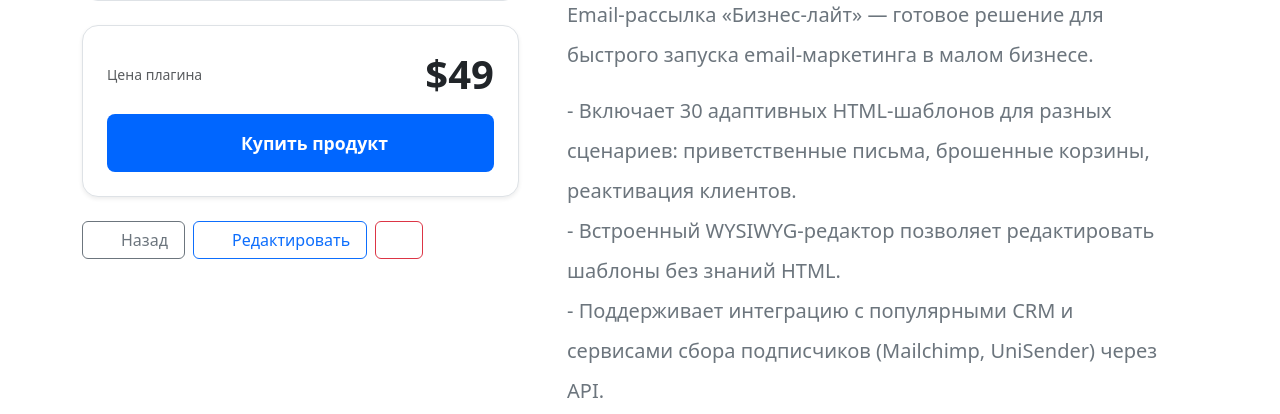
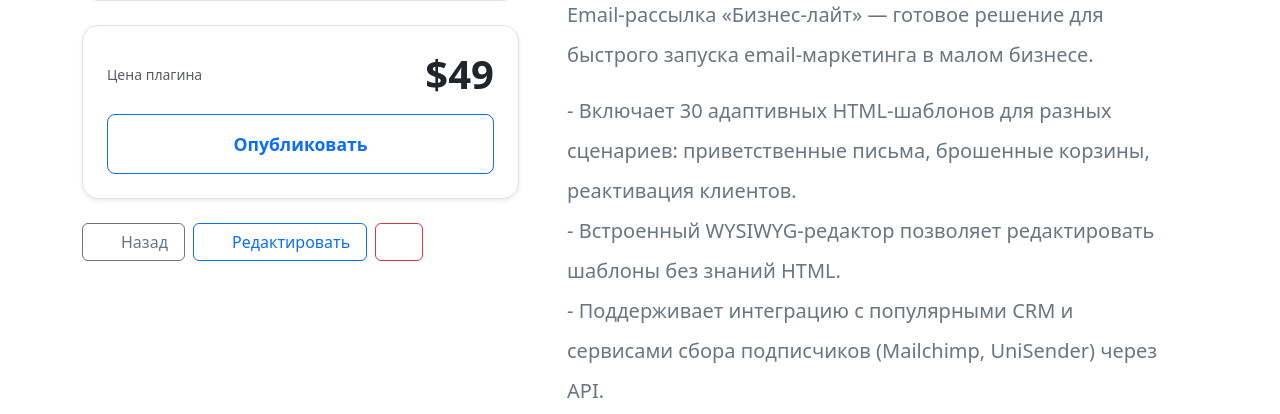
Before and after one commit to GrandBalaxon/CoreShop-Django, a Django app: page /product/1/ in a window 1280 px wide. Shown: the part 498-912 px from the top of the page. Run offline with Django 5.2, Linux system fonts and the light colour scheme; a user stored in the database is signed in; data comes from the database, SQL or seed files in the repository; parts of the project's set-up code (start-up, migrations or seed data) failed here and were passed over; some libraries are stand-ins or nearby versions.

Commit message:
feat: added change_publish_status btn to pr details page

```diff
--- a/catalog/templates/catalog/product_details.html
+++ b/catalog/templates/catalog/product_details.html
@@ -24,14 +24,25 @@
                     <!-- Цена теперь классического глубокого темного цвета -->
                     <h2 class="display-6 fw-bold text-dark mb-0">${{ product.price }}</h2>
                 </div>
-
+                {% if product.owner != user and product.is_published %}
                     <a href="#" class="btn btn-primary w-100 py-3 fw-semibold d-flex align-items-center justify-content-center gap-2 rounded-3" style="background-color: #0066ff; border: none; font-size: 1.1rem;">
                         <svg width="20" height="20" fill="currentColor" viewBox="0 0 16 16" class="align-middle">
                             <use href="/static/images/cart.svg"/>
                         </svg>
                         <span>Купить продукт</span>
                     </a>
-
+                {% endif %}
+                {% if perms.catalog.can_unpublish_product or product.owner == user %}
+                    <form method="post" action="{% url 'catalog:change_published_status' product.id %}">
+                        {% csrf_token %}
+                        <button
+                            type="submit"
+                            class="btn {% if not product.is_published %}btn-outline-primary{% else %}btn-danger{% endif %} w-100 py-3 fw-semibold d-flex align-items-center justify-content-center rounded-3 mt-2"
+                            style="font-size: 1.1rem;">
+                            <span>{% if not product.is_published %}Опубликовать{% else %}Отменить публикацию{% endif %}</span>
+                        </button>
+                    </form>
+                {% endif %}
             </div>
 
             <!-- Навигация и Управление (Только для создателя) -->
```
Lines whose indentation alone changed are shown as unchanged.
